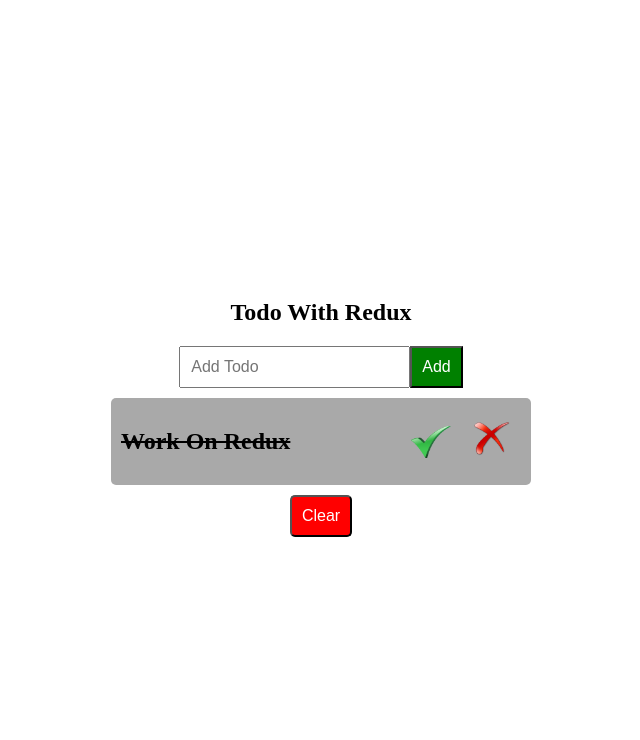
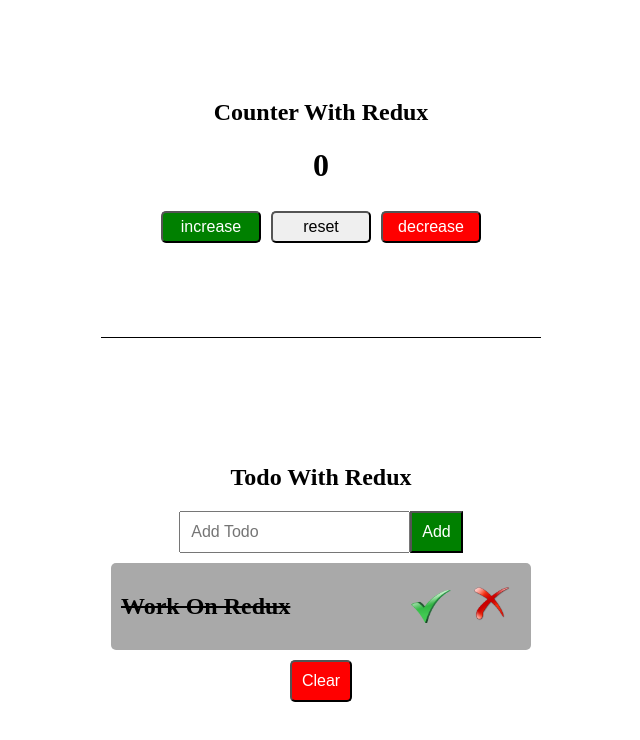
Before and after one commit to ekrem0691/redux-counter-and-todoaApp-projects, a React (Create React App) app: page / in a window 1280 px wide. Shown: the top 740 px of the page, without its empty margins (319-959 px from the left). Built offline with nearby package versions, Linux system fonts and the light colour scheme.

Commit message:
completed counter and todoApp project

```diff
--- a/src/App.css
+++ b/src/App.css
@@ -4,4 +4,12 @@
  align-items: center;
  justify-content: center;
  height: 100vh;
+
 }
+
+
+.todo {
+    padding-top : 5rem;
+    padding-bottom : 5rem;
+    border-top : solid 1px black
+}
--- a/src/App.js
+++ b/src/App.js
@@ -1,5 +1,5 @@
 import './App.css';
-// import Counter from './components/counter/Counter';
+import Counter from './components/counter/Counter';
 import Todo from './components/todo/Todo';
 // import { createStore } from "redux"
 // import reducer  from './redux';
@@ -10,11 +10,12 @@
 
 function App() {
   // const store = createStore(reducer);
-const store = getStore()
+  const store = getStore()
   return (
     <div className="app">
-      <Provider  store={store} >
-        {/* <Counter /> */}
+      <Provider store={store} >
+        <Counter />
+        <br/>
         <Todo />
       </Provider>
     </div>
--- a/src/components/todo/Todo.js
+++ b/src/components/todo/Todo.js
@@ -5,7 +5,7 @@
 
 const Todo = () => {
   return (
-    <div className="app">
+    <div className="app todo">
       <h2>Todo With Redux</h2>
       <TodoInput />
       <TodoList />
--- a/src/components/todo/TodoInput.js
+++ b/src/components/todo/TodoInput.js
@@ -11,8 +11,11 @@
 
   const handleSubmit = (e) => {
     e.preventDefault();
-    dispatch(addTodo(text))
-    setText('');
+    if (text) {
+      dispatch(addTodo(text))
+      setText('');
+    }
+
   };
 
 
--- a/src/components/todo/TodoItem.js
+++ b/src/components/todo/TodoItem.js
@@ -1,12 +1,27 @@
 import React from 'react';
 import okLogo from '../../assets/ok.png';
 import deleteLogo from '../../assets/delete.png';
-import { useDispatch } from 'react-redux';
+import { useDispatch ,useSelector} from 'react-redux';
+import { toggleTodo,deleteTodo } from '../../redux/actions/todoActions';
+
 
 
 const TodoItem = ({ completed, text, id }) => {
-  const handleToggle = () => {};
-  const handleDelete = () => {};
+
+
+
+  const {todoList} = useSelector((state) => state.todoRed);
+  const dispatch = useDispatch()
+
+  console.log(todoList);
+
+  const handleToggle = (e) => {
+    dispatch(toggleTodo(id))
+  };
+
+  const handleDelete = () => {
+    dispatch(deleteTodo(id))
+  };
 
   const styled = {
     textDecoration: completed ? 'line-through' : 'none',
--- a/src/redux/reducers/todoReducers.jsx
+++ b/src/redux/reducers/todoReducers.jsx
@@ -20,9 +20,9 @@
         todoList:[...state.todoList, {id: new Date().getTime(), text: payload , completed: false } ]
       };
     case DELETE_TODO:
-      return { ...state, ...payload };
+      return { todoList : state.todoList.filter((item) => item.id !== payload) };
     case TOGGLE_TODO:
-      return { ...state, ...payload };
+      return { todoList: state.todoList.map((item) => item.id === payload ? {...item, completed : !item.completed} : item) };
     case CLEAR_TODO:
       return { todoList : [] };
 
```
